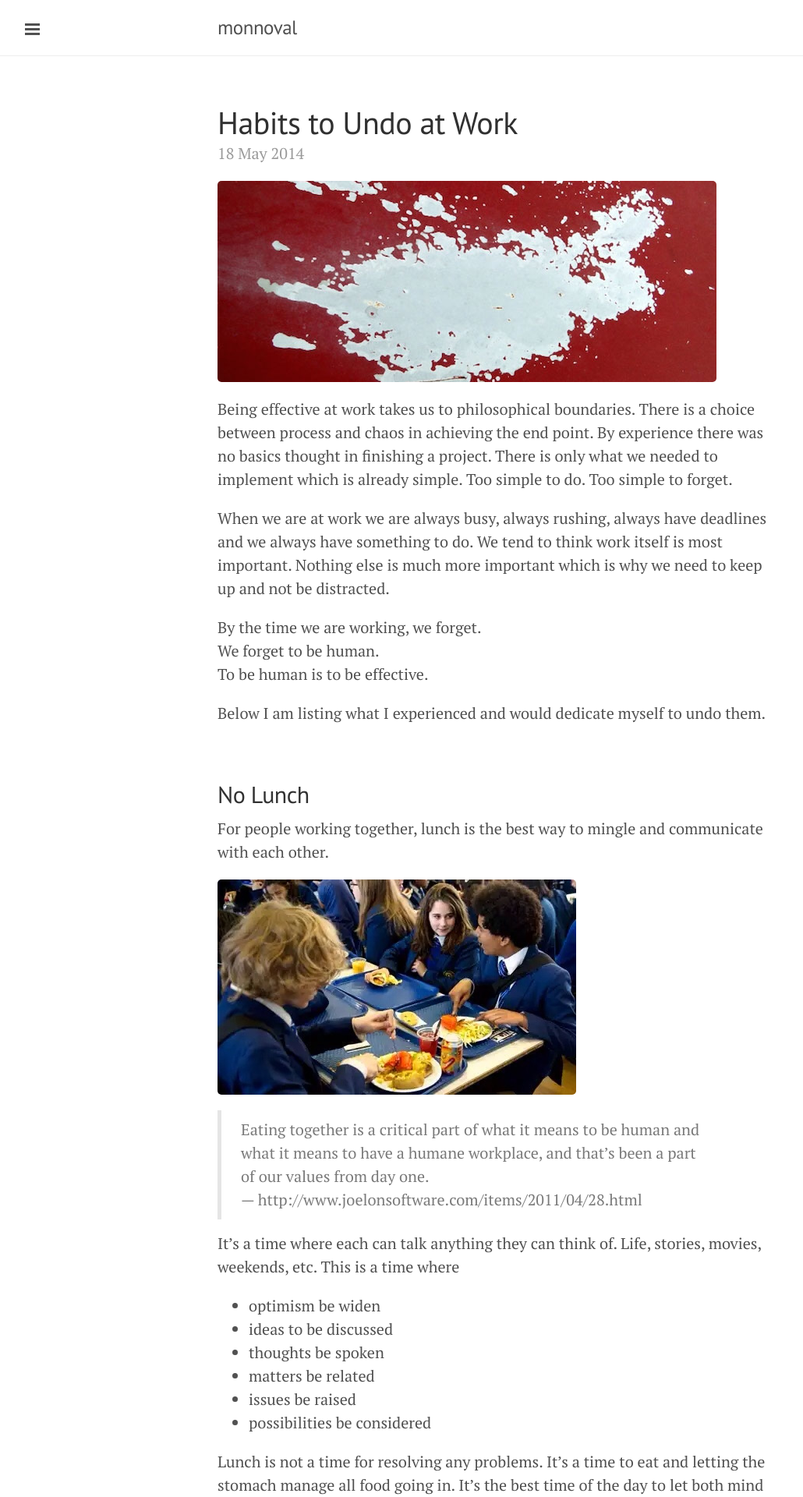
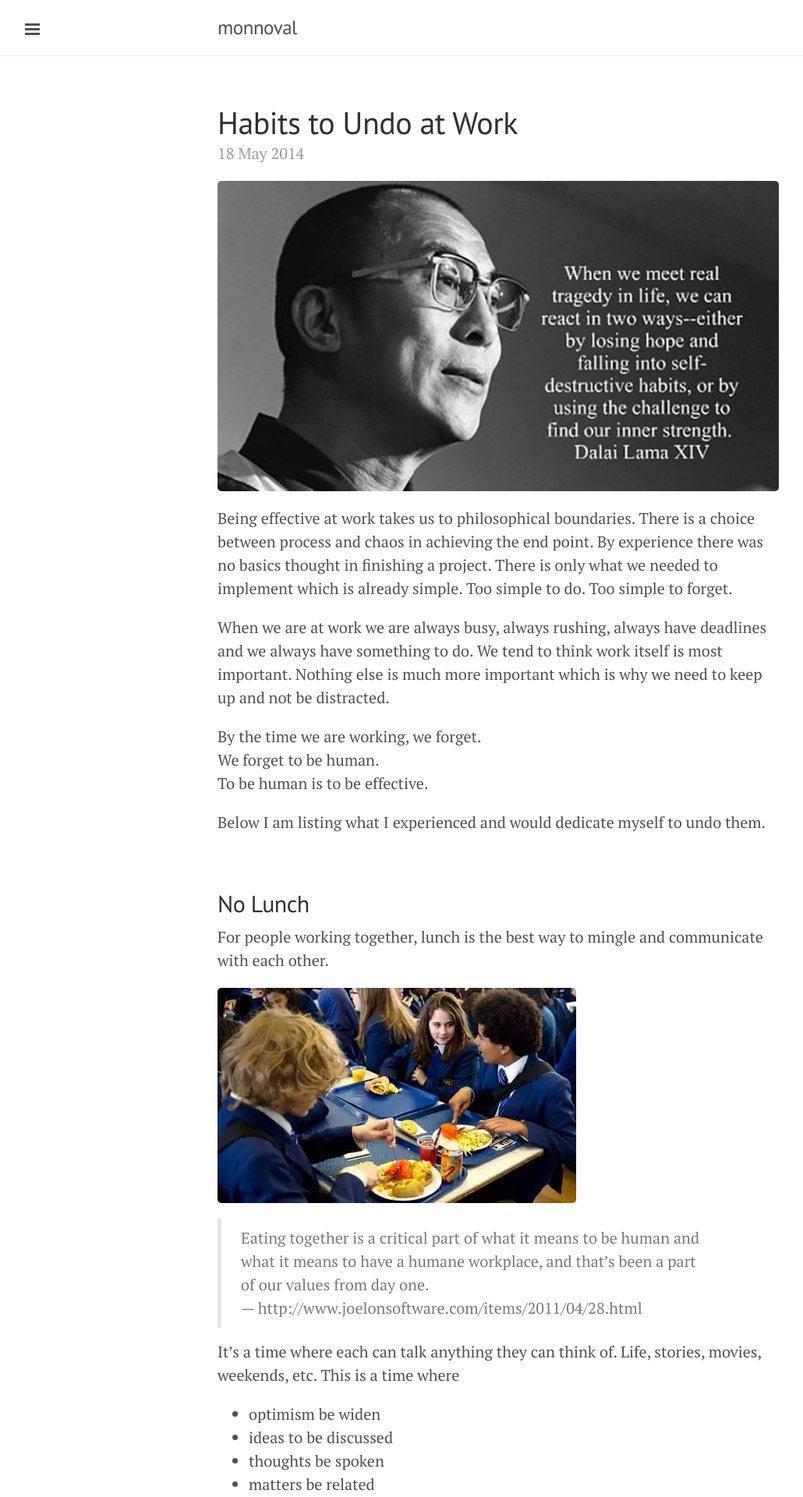
Before and after one commit to monnoval/monnoval.github.io, a Jekyll site: the page built from _posts/2014-05-18-habits-to-avoid.md, in a window 1280 px wide. Shown: the top 1920 px of the page at 78% size, without its empty margins (1-1031 px from the left). Built offline with Jekyll 4.4.1, drawn with Linux system fonts in a browser that asks for light colours; Markdown is read by kramdown in place of the engine named in the settings.

Commit message:
Fix content

```diff
--- a/_posts/2014-05-18-habits-to-avoid.md
+++ b/_posts/2014-05-18-habits-to-avoid.md
@@ -3,7 +3,7 @@ layout: post
 title: Habits to Undo at Work
 ---
 
-![]({{ site.baseurl }}public/images/2014-05-03-01.jpg)
+![]({{ site.baseurl }}public/images/2014-05-18-01.jpg)
 
 Being effective at work takes us to philosophical boundaries. There is a choice between process and chaos in achieving the end point. By experience there was no basics thought in finishing a project. There is only what we needed to implement which is already simple. Too simple to do. Too simple to forget.
 
```
Also changed, not shown: public/images/2014-05-18-01.jpg (added).
